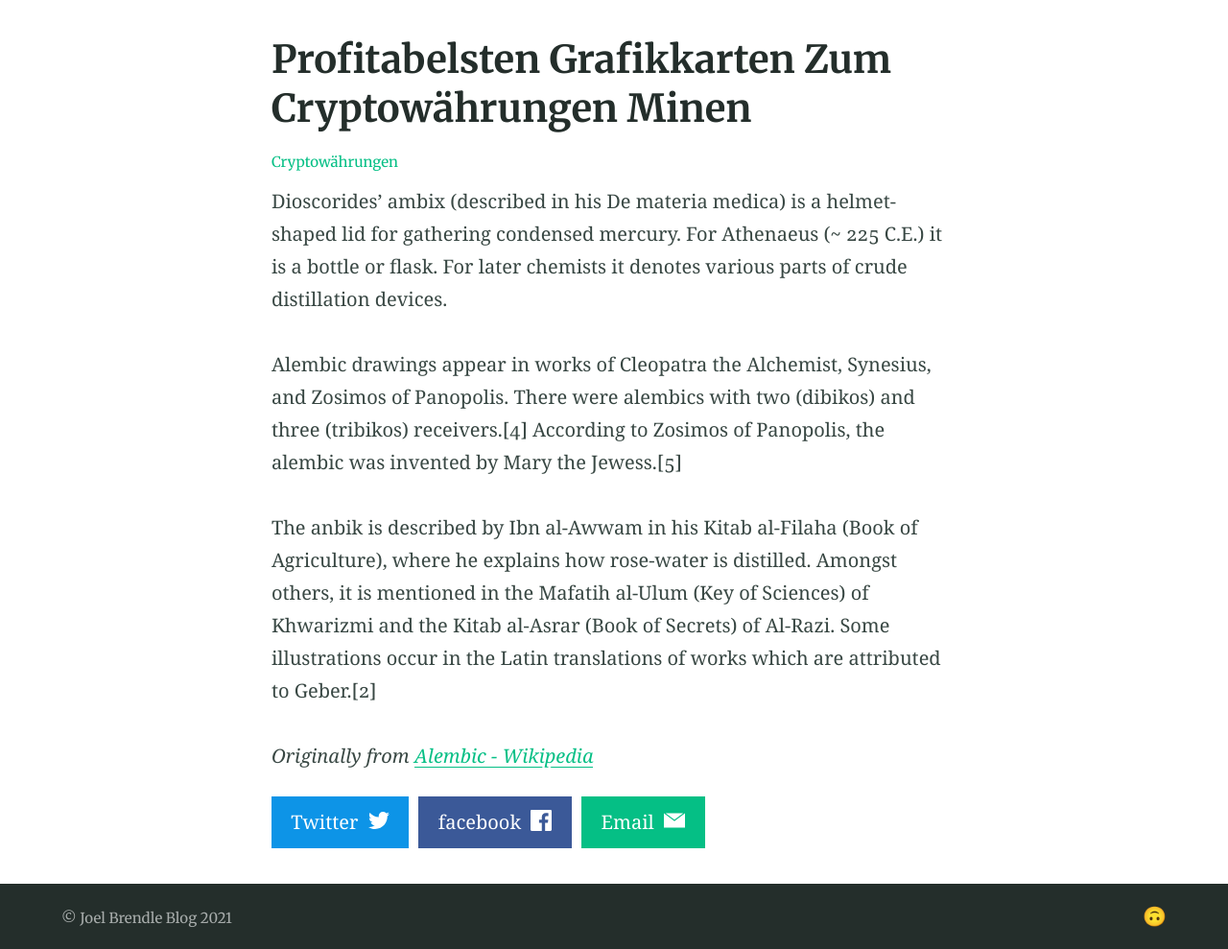
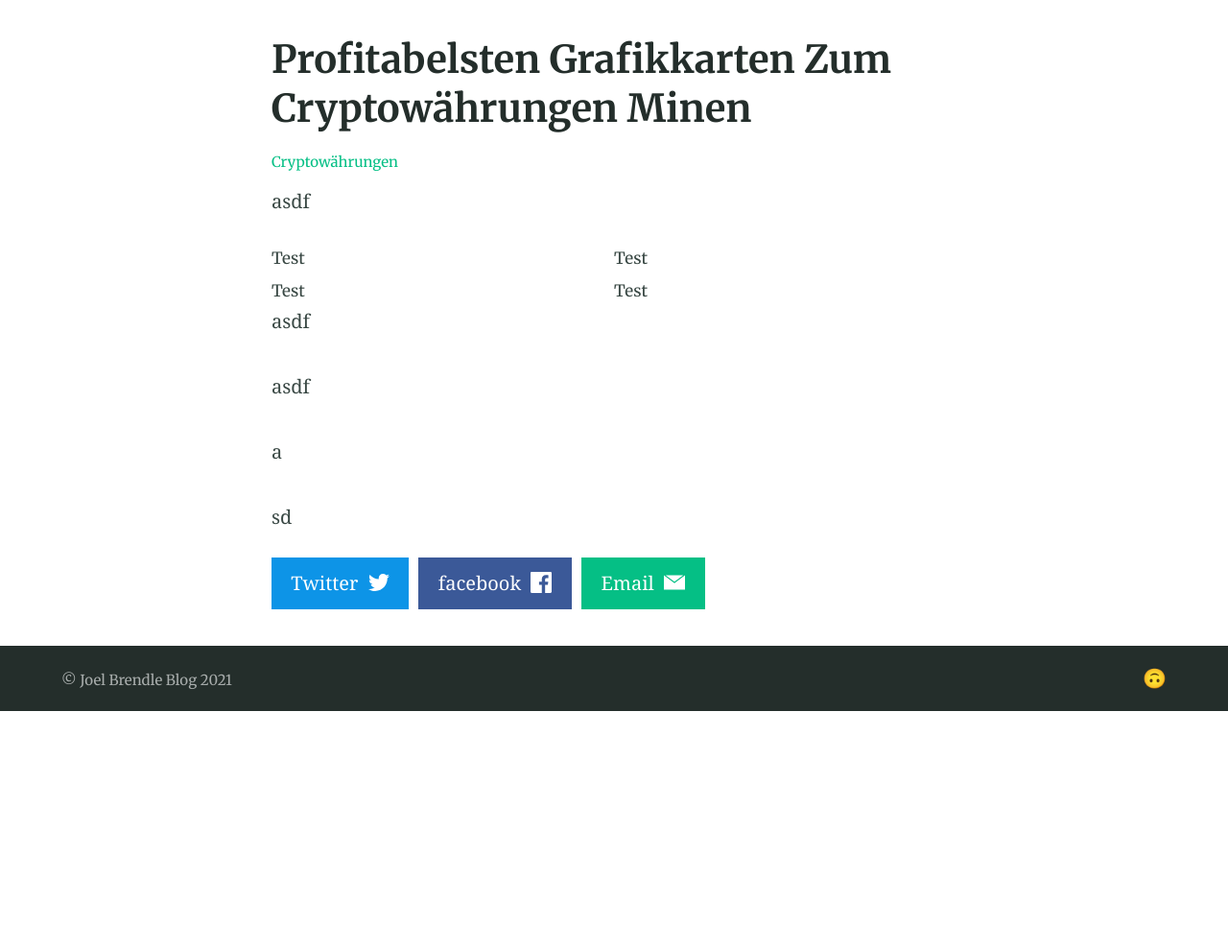
Before and after one commit to joelbrendle/joel_blog, a Jekyll site: the page built from _posts/2016-08-29-example-post-two.md, in a window 1280 px wide. Shown: the part 322-1311 px from the top of the page at 96% size. Built offline with Jekyll 4.4.1, drawn with Linux system fonts in a browser that asks for light colours; after the commit the page ends 1063 px from its top, so only the background shows below that.

Commit message:
Update from Forestry.io Joel Brendle updated _posts/2016-08-29-example-post-two.md

```diff
--- a/_posts/2016-08-29-example-post-two.md
+++ b/_posts/2016-08-29-example-post-two.md
@@ -9,12 +9,32 @@ feature_text: ''
 feature_image: https://cdn.pixabay.com/photo/2017/10/14/22/20/farm-2852024_1280.jpg
 
 ---
-Dioscorides' ambix (described in his De materia medica) is a helmet-shaped lid for gathering condensed mercury. For Athenaeus (~ 225 C.E.) it is a bottle or flask. For later chemists it denotes various parts of crude distillation devices.
+asdf
 
-<!-- more -->
+<table>
 
-Alembic drawings appear in works of Cleopatra the Alchemist, Synesius, and Zosimos of Panopolis. There were alembics with two (dibikos) and three (tribikos) receivers.[4] According to Zosimos of Panopolis, the alembic was invented by Mary the Jewess.[5]
+<tr>
 
-The anbik is described by Ibn al-Awwam in his Kitab al-Filaha (Book of Agriculture), where he explains how rose-water is distilled. Amongst others, it is mentioned in the Mafatih al-Ulum (Key of Sciences) of Khwarizmi and the Kitab al-Asrar (Book of Secrets) of Al-Razi. Some illustrations occur in the Latin translations of works which are attributed to Geber.[2]
+<td>Test</td>
 
-_Originally from [Alembic - Wikipedia](https://en.wikipedia.org/wiki/Alembic)_
+<td>Test</td>
+
+</tr>
+
+<tr>
+
+<td>Test</td>
+
+<td>Test</td>
+
+</tr>
+
+</table>
+
+asdf
+
+asdf
+
+a
+
+sd
```
